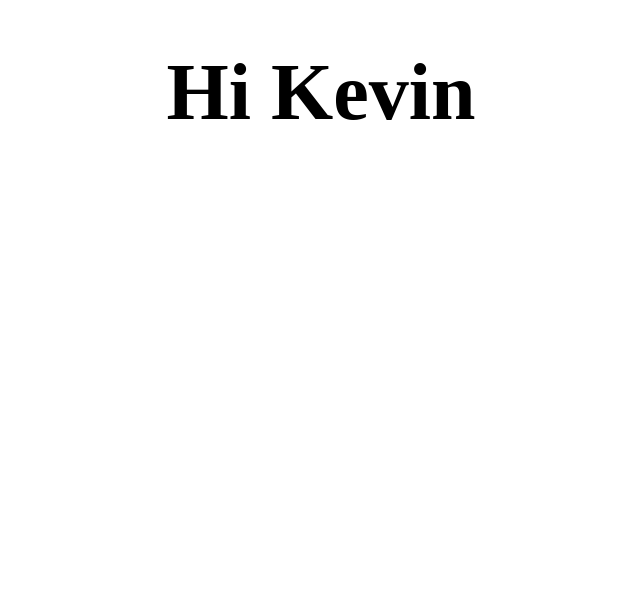
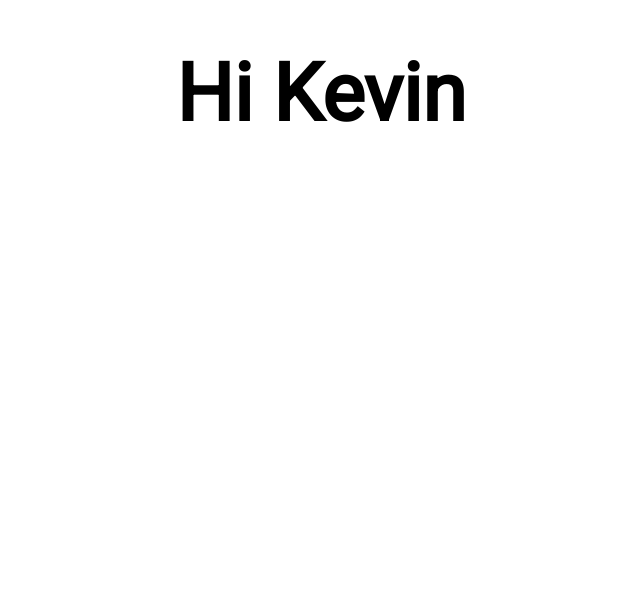
Before and after one commit to merrychristmaskevin/merrychristmaskevin.github.io, a plain HTML site: page index.html in a window 1280 px wide. Shown: the part 203-800 px from the top of the page, without its empty margins (319-959 px from the left). Drawn offline with Linux system fonts and the light colour scheme.

Commit message:
Update index.html

```diff
--- a/index.html
+++ b/index.html
@@ -4,7 +4,7 @@
 
 body {
      background-image:background.gif;
-    background-repeat: repeat; family: 'Roboto';font-size: 40px;
+    background-repeat: repeat; font-family: 'Roboto';font-size: 40px;
 }
 .responsive {
     width: 100%;
```
